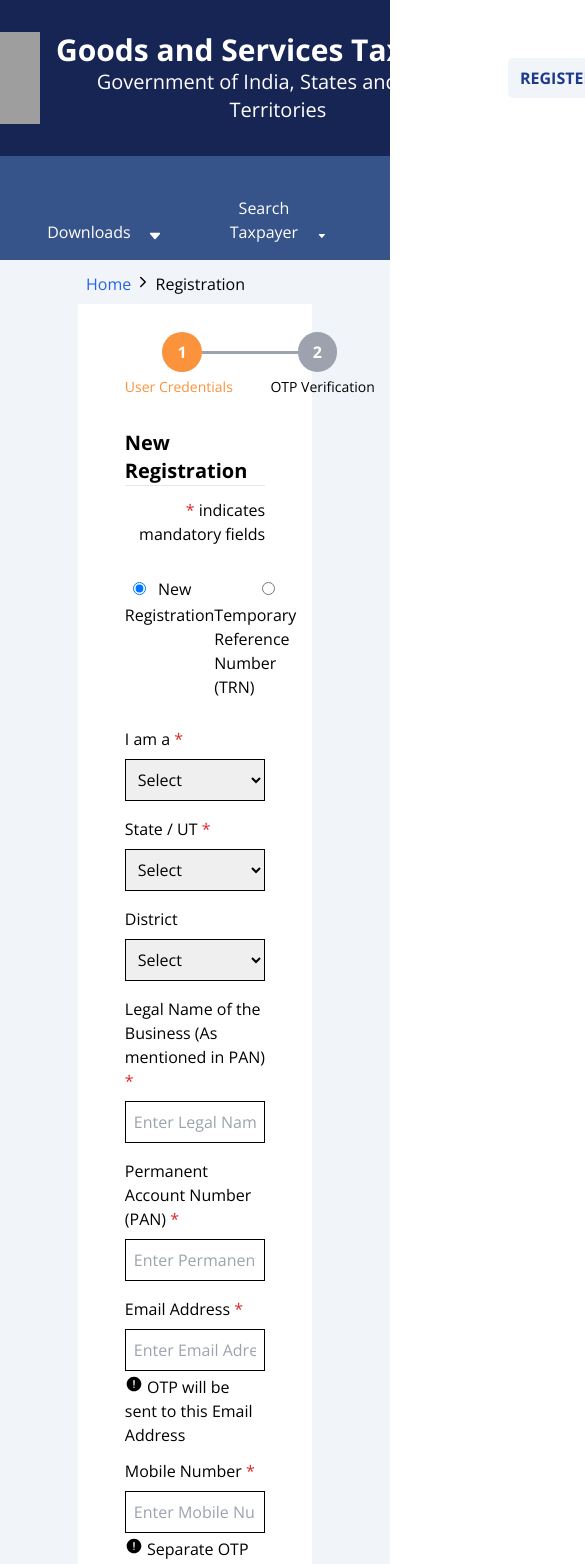
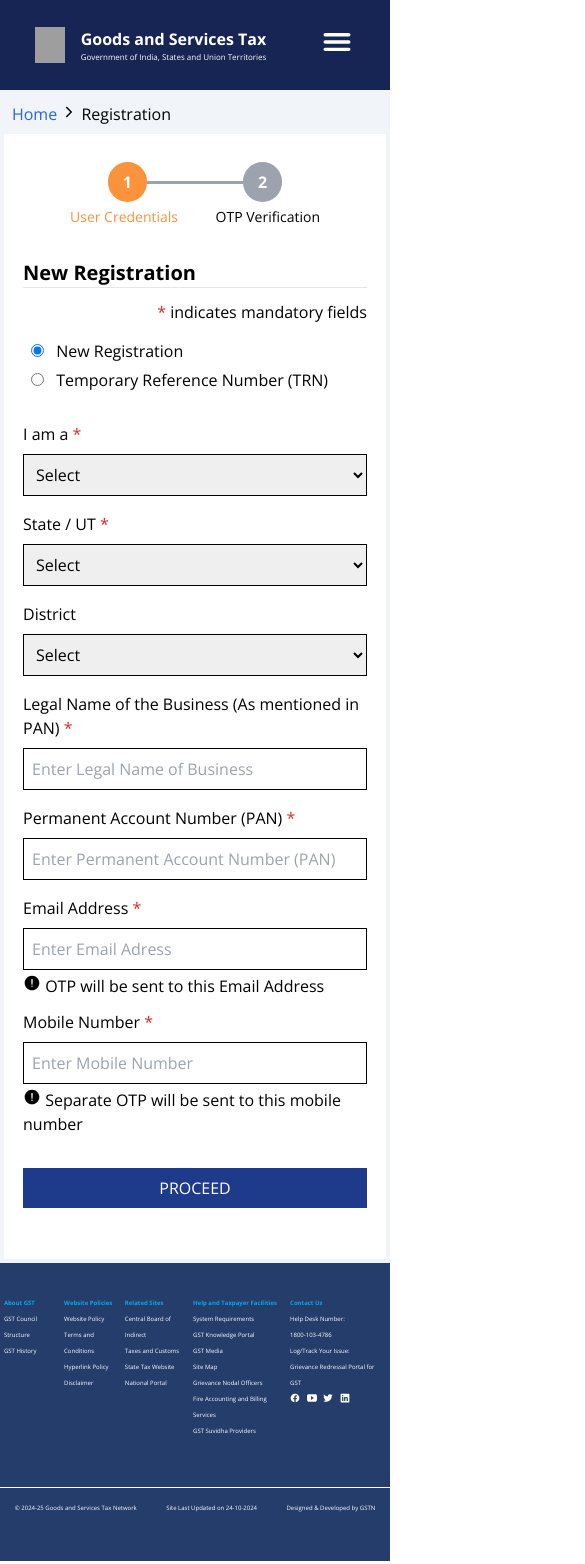
Before and after one commit to ritesh0097/GST-practice-set, a React (Create React App) app: page /register/new-registration in a window 390 px wide. Shown: the top 1564 px of the page, 585 px wide, since content can reach past the window. Built offline with nearby package versions, Linux system fonts and the light colour scheme; grey boxes are pictures that could not be loaded.

Commit message:
Files updated

```diff
--- a/src/App.js
+++ b/src/App.js
@@ -15,8 +15,6 @@
           <Route path='/login' element={<Login/>}/>
           <Route path='/register/new-registration' element={<Register/>}/>
           <Route path='/register/temporary-reference-number' element={<Register2/>}/>
-
-
         </Routes>
       </BrowserRouter>
 
--- a/src/components/Footer.js
+++ b/src/components/Footer.js
@@ -2,9 +2,9 @@
 
 const Footer = () => {
     return(
-        <div className="steal-blue2 text-white text-1xl py-8 flex flex-col justify-around items-center">
+        <div className="steal-blue2 text-white text-[6px] sm:text-[8px] lg:text-[10px] xl:text-[12px] py-8 flex flex-col justify-around items-center">
 
-            <div className="w-[60%] mb-12 text-[14px] text-left flex justify-between leading-10">
+            <div className="w-[98%] sm:w-[94%] lg:w-[80%] 2xl:w-[70%] mb-12 text-left flex justify-between leading-4 xl:leading-6">
                 <div>
                     <h1 className="text-sky-500 font-bold hover:underline cursor-pointer">About GST</h1>
                     <ul>
@@ -26,7 +26,7 @@
                 <div>
                     <h1 className="text-sky-500 font-bold hover:underline cursor-pointer">Related Sites</h1>
                     <ul>
-                        <li className="hover:underline cursor-pointer leading-6 mt-2"> Central Board of Indirect <br/> Taxes and Customs </li>
+                        <li className="hover:underline cursor-pointer"> Central Board of Indirect <br/> Taxes and Customs </li>
                         <li className="hover:underline cursor-pointer"> State Tax Website </li>
                         <li className="hover:underline cursor-pointer"> National Portal </li>
                     </ul>
@@ -52,16 +52,16 @@
                         <li className="hover:underline cursor-pointer"> Log/Track Your Issue: <br/> Grievance Redressal Portal for GST </li>
                     </ul>
 
-                    <ul className="text-2xl flex">
-                        <li className="m-2 hover:underline cursor-pointer"><ion-icon name="logo-facebook"></ion-icon></li>
-                        <li className="m-2 hover:underline cursor-pointer"><ion-icon name="logo-youtube"></ion-icon></li>
-                        <li className="m-2 hover:underline cursor-pointer"><ion-icon name="logo-twitter"></ion-icon></li>
-                        <li className="m-2 hover:underline cursor-pointer"><ion-icon name="logo-linkedin"></ion-icon></li>
+                    <ul className="w-[60px] 2xl:w-[100px] text-[10px] 2xl:text-[18px] flex justify-between">
+                        <li className="cursor-pointer"><ion-icon name="logo-facebook"></ion-icon></li>
+                        <li className="cursor-pointer"><ion-icon name="logo-youtube"></ion-icon></li>
+                        <li className="cursor-pointer"><ion-icon name="logo-twitter"></ion-icon></li>
+                        <li className="cursor-pointer"><ion-icon name="logo-linkedin"></ion-icon></li>
                     </ul>
                 </div>
             </div>
             <hr className="bg-white w-full border-none h-[1px]" />
-            <div className="w-[60%] text-[14px] my-4 flex justify-between">
+            <div className="w-[100%] xl:w-[80%] 2xl:w-[60%] my-4 flex justify-around">
                 <p>&copy; 2024-25 Goods and Services Tax Network</p>
                 <p>Site Last Updated on 24-10-2024</p>
                 <p>Designed & Developed by GSTN</p>
--- a/src/components/Header.js
+++ b/src/components/Header.js
@@ -1,22 +1,31 @@
 import { NavLink } from "react-router-dom";
 
 const Header = () => {
+
+    function menu() {
+        document.getElementById("nav").classList.toggle("hidden")
+    }
+
     return(
-        <div className="bg-blue-950 py-8 flex justify-around items-center">
+        <div className="bg-blue-950 py-6 lg:py-8 flex justify-evenly items-center">
 
-            <div className="flex justify-start">
-                <img src="//static.gst.gov.in/uiassets/images/Emblem_of_India-white.svg" alt="" width={"40px"}/>
+            <div className="lg:ml-[8%] xl:ml-[10%] flex justify-start">
+                <img src="//static.gst.gov.in/uiassets/images/Emblem_of_India-white.svg" alt="" className="w-[30px] lg:w-[40px]"/>
 
-                <div className="w-[500px] text-white flex flex-col items-start justify-center pl-4">
-                    <h1 className="font-bold text-3xl">Goods and Services Tax</h1>
-                    <p className="text-xl">Government of India, States and Union Territories</p>
+                <div className="w-[220px] lg:w-[400px] text-white flex flex-col items-start justify-center pl-4">
+                    <h1 className="font-bold text-1xl lg:text-3xl">Goods and Services Tax</h1>
+                    <p className="text-[8px] lg:text-[14px]">Government of India, States and Union Territories</p>
                 </div>
 
             </div>
 
-            <div className="flex ">
-                <NavLink to={"/register/new-registration"} className="bg-slate-100 text-blue-900 font-bold px-3 py-2 m-2 rounded-[5px] hover:bg-slate-500 hover:text-white">REGISTER</NavLink>
-                <NavLink to={"/login"} className="bg-slate-100 text-blue-900 font-bold px-3 py-2 m-2 rounded-[5px] hover:bg-slate-500 hover:text-white">LOGIN</NavLink>
+            <div className="ml-[5%] hidden lg:flex">
+                <NavLink to={"/register/new-registration"} className="bg-slate-100 text-blue-900 lg:text-[12px] xl:text-[14px] font-bold px-3 py-2 m-2 rounded-[5px] hover:bg-slate-500 hover:text-white">REGISTER</NavLink>
+                <NavLink to={"/login"} className="bg-slate-100 text-blue-900 lg:text-[12px] xl:text-[14px] font-bold px-3 py-2 m-2 rounded-[5px] hover:bg-slate-500 hover:text-white">LOGIN</NavLink>
+            </div>
+
+            <div>
+                <ion-icon name="menu" id="menu" onClick={menu} class="text-white text-4xl cursor-pointer lg:hidden"></ion-icon>
             </div>
         </div>
     )
--- a/src/components/Nav.js
+++ b/src/components/Nav.js
@@ -1,17 +1,18 @@
+import { NavLink } from "react-router-dom";
+
 const Nav = () => {
     return (
-        <nav className="steal-blue text-white flex justify-center">
-            <ul className="text-1xl flex">
-                <li className="mx-4 px-4 py-4 cursor-pointer hover:text-cyan-500">Home</li>
-                <li className="bg-cyan-500 text-slate-800 mx-4 px-4 py-4 cursor-pointer flex items-end">Services <ion-icon name="caret-down-outline" class="ml-4"></ion-icon></li>
-                <li className="mx-4 px-4 py-4 cursor-pointer hover:text-cyan-500">GST Law</li>
-                <li className="mx-4 px-4 py-4 cursor-pointer flex items-end hover:text-cyan-500">Downloads <ion-icon name="caret-down-outline" class="ml-4"></ion-icon></li>
-                <li className="mx-4 px-4 py-4 cursor-pointer flex items-end hover:text-cyan-500">Search Taxpayer <ion-icon name="caret-down-outline" class="ml-4"></ion-icon></li>
-                <li className="mx-4 px-4 py-4 cursor-pointer hover:text-cyan-500">Help and Taxpayer Facilities</li>
-                <li className="mx-4 px-4 py-4 cursor-pointer hover:text-cyan-500">e-Invoice</li>
-                <li className="mx-4 px-4 py-4 cursor-pointer hover:text-cyan-500">News and Updates</li>
+        <nav id="nav" className="steal-blue w-[60%] lg:w-full text-white hidden lg:flex justify-end lg:justify-center absolute lg:relative top-[97px] lg:top-0 right-0 ">
+            <ul className="text-1xl lg:text-[11px] xl:text-[14px] mb-12 lg:mb-0 flex flex-col lg:flex-row items-center">
+                <NavLink to={"/"} className="mx-4 lg:mx-1 px-4 py-4 cursor-pointer hover:text-cyan-500">Home</NavLink>
+                <li className="bg-cyan-500 text-slate-800 mx-1 lg:mx-1 px-12 py-4 cursor-pointer flex items-end">Services <ion-icon name="caret-down-outline" class="ml-4"></ion-icon></li>
+                <li className="mx-4 lg:mx-1 px-4 py-4 cursor-pointer hover:text-cyan-500">GST Law</li>
+                <li className="mx-4 lg:mx-1 px-4 py-4 cursor-pointer flex items-end hover:text-cyan-500">Downloads <ion-icon name="caret-down-outline" class="ml-4"></ion-icon></li>
+                <li className="mx-4 lg:mx-1 px-4 py-4 cursor-pointer flex items-end hover:text-cyan-500">Search Taxpayer <ion-icon name="caret-down-outline" class="ml-4"></ion-icon></li>
+                <li className="mx-4 lg:mx-1 px-4 py-4 cursor-pointer hover:text-cyan-500">Help and Taxpayer Facilities</li>
+                <li className="mx-4 lg:mx-1 px-4 py-4 cursor-pointer hover:text-cyan-500">e-Invoice</li>
+                <li className="mx-4 lg:mx-1 px-4 py-4 cursor-pointer hover:text-cyan-500">News and Updates</li>
             </ul>
-
         </nav>
     )
 }
--- a/src/components/screens/Home.js
+++ b/src/components/screens/Home.js
@@ -8,8 +8,8 @@
             <Header/>
             <Nav/>
 
-            <div className="w-[70%] m-auto my-8 mb-12 text-left">
-                <h1 className="text-2xl font-bold mt-4"> What is GST ? </h1>
+            <div className="w-[90%] sm:w-[80%] md:w-[70%] text-[12px] md:text-[16px] m-auto my-8 mb-12 text-left">
+                <h1 className="font-bold mt-4"> What is GST ? </h1>
 
                 <p className="p-4">
                     GST (Goods and Services Tax) is a comprehensive indirect tax system implemented in many countries, including India, to simplify and unify the taxation structure. It replaces multiple indirect taxes that were previously levied by both the central and state governments, such as service tax, VAT (Value Added Tax), excise duty, and more. GST is aimed at creating a single, integrated market by ensuring that goods and services are taxed uniformly across the country.
--- a/src/components/screens/Login.js
+++ b/src/components/screens/Login.js
@@ -14,10 +14,10 @@
             <Header/>
             <Nav/>
 
-            <div className="bg-white w-[60%] m-auto my-1 flex flex-col items-start">
+            <div className="bg-white w-[96%] sm:w-[80%] md:w-[70%] lg:w-[60%] xl:w-[55%] 2xl:w-[50%] m-auto my-1 flex flex-col items-start">
             <p className="bg-slate-100 w-full p-2 text-left"> <span className="text-blue-600">Home</span> <ion-icon name="chevron-forward-outline"></ion-icon> Login</p>
 
-            <form className="w-[60%] m-auto mb-[5%] py-4 flex flex-col text-left justify-start">
+            <form className="w-[90%] m-auto mb-[5%] py-4 flex flex-col text-left justify-start">
 
                 <h1 className="text-xl font-bold my-2 py-1"> Login </h1>
                 <hr/>
--- a/src/components/screens/Register.js
+++ b/src/components/screens/Register.js
@@ -9,10 +9,10 @@
             <Header/>
             <Nav/>
 
-            <div className="bg-white w-[60%] m-auto my-1 flex flex-col items-start">
+            <div className="bg-white w-[98%] sm:w-[80%] md:w-[70%] lg:w-[60%] xl:w-[55%] 2xl:w-[50%] m-auto my-1 flex flex-col items-start">
             <p className="bg-slate-100 w-full p-2 text-left"> <span className="text-blue-600">Home</span> <ion-icon name="chevron-forward-outline"></ion-icon> Registration</p>
 
-            <form className="w-[60%] m-auto mb-[5%] py-4 flex flex-col text-left justify-start">
+            <form className="w-[90%] m-auto mb-[5%] py-4 flex flex-col text-left justify-start">
 
                 <div className="w-[250px] text-1xl my-2 m-auto mb-8 ">
                     <div className="w-[70%] text-white m-auto py-1 flex justify-between items-center">
@@ -31,9 +31,9 @@
                 <hr/>
                 <span className="text-right my-2 py-1"><span className="text-red-600">*</span> indicates mandatory fields</span>
 
-                <ul className="flex my-4">
+                <ul className="flex flex-col lg:flex-row mb-4">
                     <label className="cursor-pointer"><NavLink to={"/register/new-registration"}><input type="radio" name={"registation-type"} className="m-2" checked/> New Registration</NavLink></label>
-                    <label className="cursor-pointer"><NavLink to={"/register/temporary-reference-number"}><input type="radio" name={"registation-type"} className="m-2 ml-12" /> Temporary Reference Number (TRN)</NavLink></label>
+                    <label className="cursor-pointer"><NavLink to={"/register/temporary-reference-number"}><input type="radio" name={"registation-type"} className="m-2 lg:ml-4" /> Temporary Reference Number (TRN)</NavLink></label>
                 </ul>
 
                 <label htmlFor="businessName" className="py-1 mt-2">I am a <span className="text-red-600">*</span></label>
--- a/src/components/screens/Register2.js
+++ b/src/components/screens/Register2.js
@@ -9,10 +9,10 @@
             <Header/>
             <Nav/>
 
-            <div className="bg-white w-[60%] m-auto my-1 flex flex-col items-start">
+            <div className="bg-white w-[98%] sm:w-[80%] md:w-[70%] lg:w-[60%] xl:w-[55%] 2xl:w-[50%] m-auto my-1 flex flex-col items-start">
             <p className="bg-slate-100 w-full p-2 text-left"> <span className="text-blue-600">Home</span> <ion-icon name="chevron-forward-outline"></ion-icon> Registration</p>
 
-            <form className="w-[60%] m-auto mb-[5%] py-4 flex flex-col text-left justify-start">
+            <form className="w-[90%] m-auto mb-[5%] py-4 flex flex-col text-left justify-start">
 
                 <div className="w-[250px] text-1xl my-2 m-auto mb-8 ">
                     <div className="w-[70%] text-white m-auto py-1 flex justify-between items-center">
@@ -31,9 +31,9 @@
                 <hr/>
                 <span className="text-right my-2 py-1"><span className="text-red-600">*</span> indicates mandatory fields</span>
 
-                <ul className="flex my-4">
+                <ul className="flex flex-col lg:flex-row mb-4">
                     <label className="cursor-pointer"><NavLink to={"/register/new-registration"}><input type="radio" name={"registation-type"} className="m-2" /> New Registration</NavLink></label>
-                    <label className="cursor-pointer"><NavLink to={"/register/temporary-reference-number"}><input type="radio" name={"registation-type"} className="m-2 ml-12" checked/> Temporary Reference Number (TRN)</NavLink></label>
+                    <label className="cursor-pointer"><NavLink to={"/register/temporary-reference-number"}><input type="radio" name={"registation-type"} className="m-2 lg:ml-4" checked/> Temporary Reference Number (TRN)</NavLink></label>
                 </ul>
 
                 <label htmlFor="panNumber" className="py-1 mt-2">Temporary Reference Number (TRN) <span className="text-red-600">*</span></label>
```
